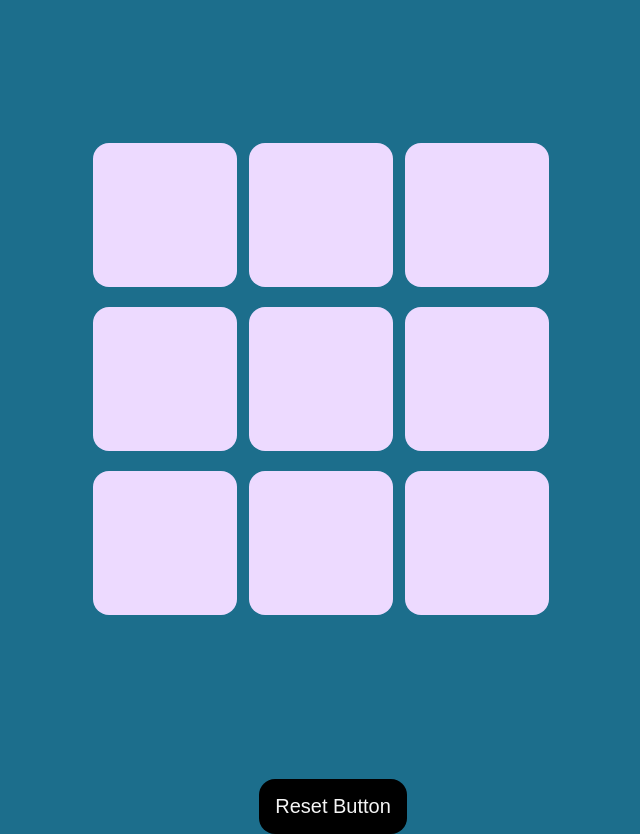
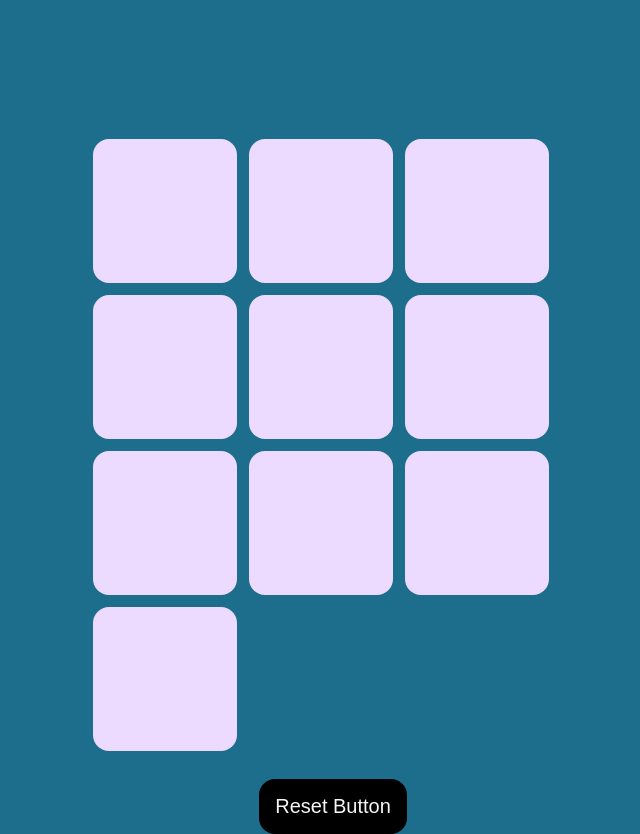
Before and after one commit to kamran783/Tic-Tac-Toe-, a plain HTML site: page index.html in a window 1280 px wide. Shown: the part 58-892 px from the top of the page, without its empty margins (307-947 px from the left). Drawn offline with Linux system fonts and the light colour scheme.

Commit message:
first commit

```diff
--- a/index.html
+++ b/index.html
@@ -24,6 +24,7 @@
           <button class="box"></button>
           <button class="box"></button>
           <button class="box"></button>
+          <button class="box"></button>
         </div>
       </div>
       <button id="reset-btn">Reset Button</button>
```
